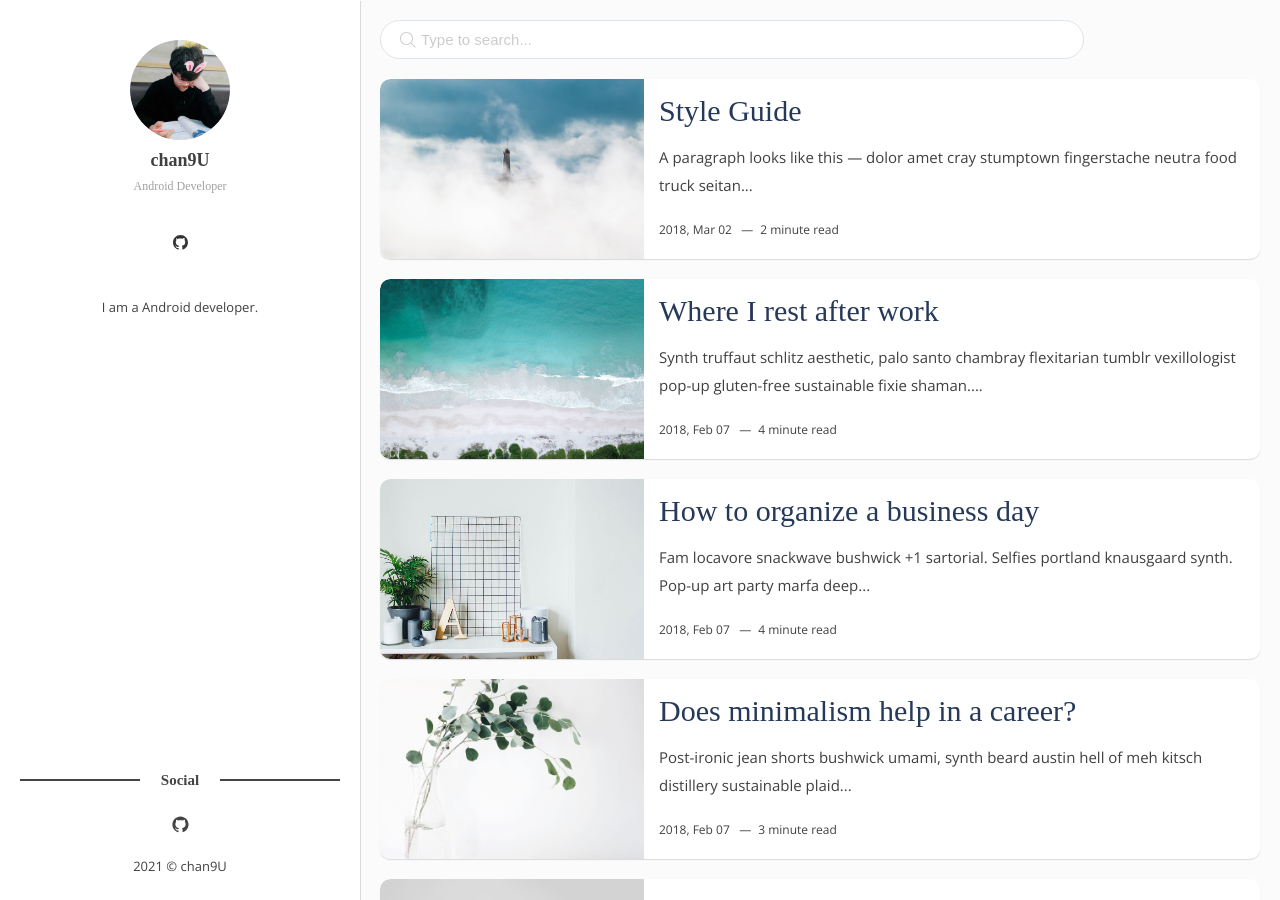
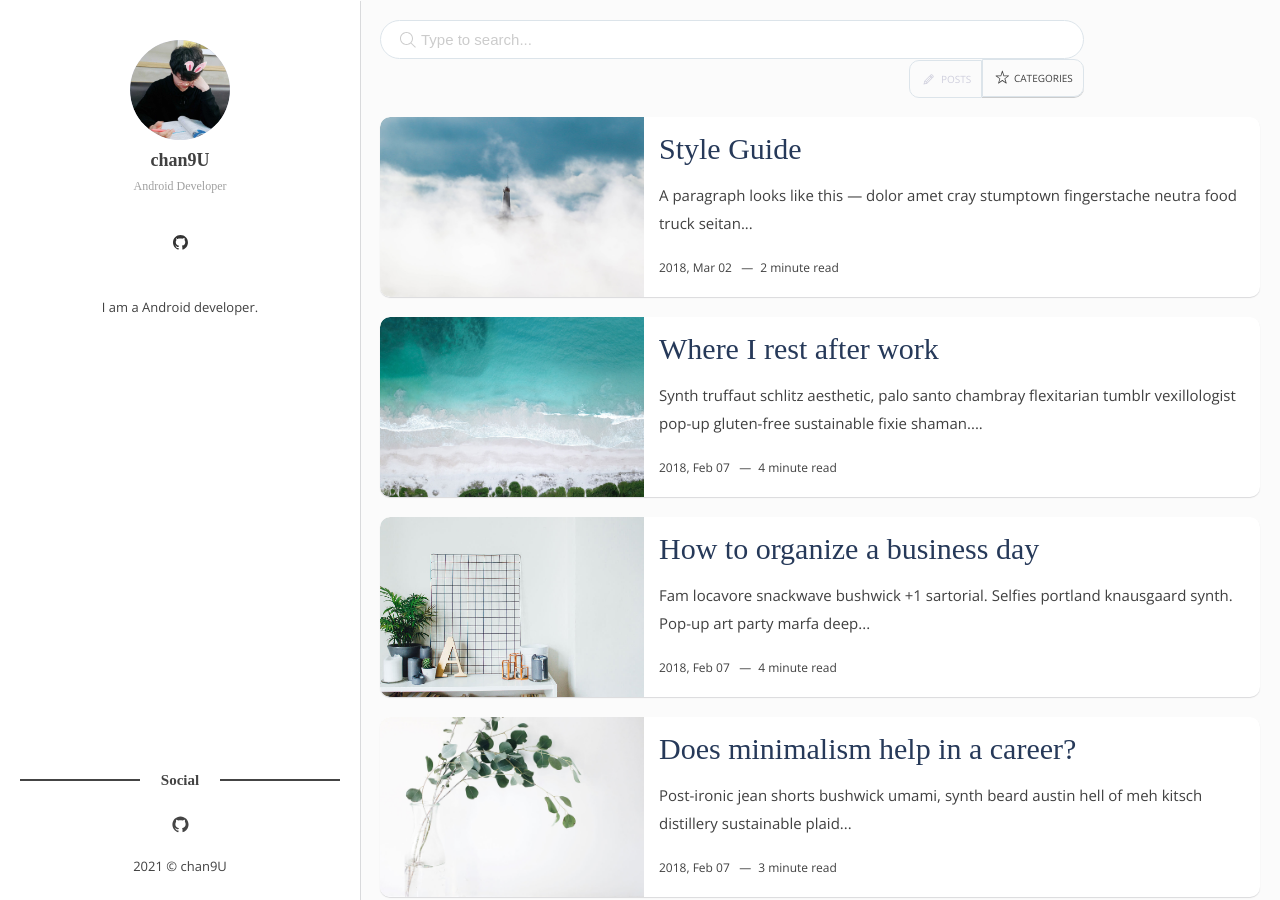
Before and after one commit to kyuchanE/kyuchanE.github.io, a Jekyll site: the page built from index.html, in a window 1280 px wide and 900 px high. Built offline with Jekyll 4.4.1, drawn with Linux system fonts in a browser that asks for light colours; some web fonts are replaced; the list of posts is cut into pages by our own code.

Commit message:
21.01.12 수정
21.01.12 수정

```diff
--- a/_includes/header.html
+++ b/_includes/header.html
@@ -7,6 +7,14 @@
         <div data-icon='ei-search' data-size='s'></div>
       </div>
       <ul id="js-results-container" class="c-search-results-list"></ul>
+      <div class="c-nav">
+  <ul class="c-nav__list u-lists-reset">
+    <li class="c-nav__item is-active">
+      <div data-icon='ei-pencil' data-size='s'></div> Posts</li>
+    <li class="c-nav__item">
+      <div data-icon='ei-star' data-size='s'></div> Categories</li>
+  </ul>
+</div>
     </div>
   </div>
 </header> <!-- /.c-header -->
```
